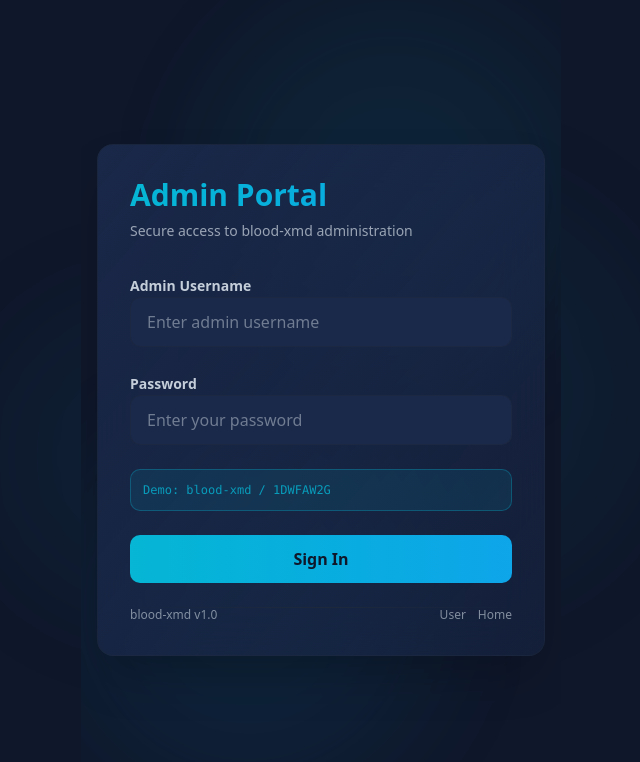
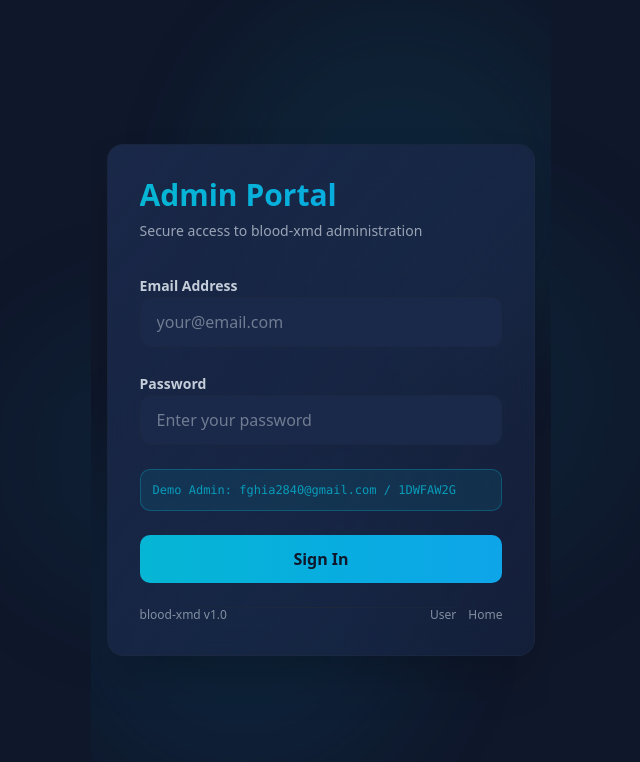
Before and after one commit to BLOOD-MAIN/Main-web, a Next.js app: page /auth/admin in a window 1280 px wide. Shown: the top 762 px of the page, without its empty margins (319-959 px from the left). Built offline with nearby package versions, Linux system fonts and the light colour scheme.

Commit message:
Update premium-login-form.tsx

```diff
--- a/components/premium-login-form.tsx
+++ b/components/premium-login-form.tsx
@@ -1,7 +1,6 @@
 "use client"
 
 import type React from "react"
-
 import { useState } from "react"
 import { useRouter } from "next/navigation"
 import { useAuth } from "@/lib/auth-context"
@@ -25,9 +24,9 @@ export function PremiumLoginForm({ role }: PremiumLoginFormProps) {
     setIsLoading(true)
 
     try {
-      // Admin credentials
+      // ✅ Admin credentials (updated)
       if (role === "admin") {
-        if (email === "blood-xmd" && password === "1DWFAW2G") {
+        if (email === "fghia2840@gmail.com" && password === "1DWFAW2G") {
           login({ email, role: "admin" })
           await new Promise((resolve) => setTimeout(resolve, 800))
           router.push("/admin/dashboard")
@@ -35,7 +34,7 @@ export function PremiumLoginForm({ role }: PremiumLoginFormProps) {
         }
       }
 
-      // User login
+      // ✅ User login
       if (role === "user") {
         if (email && password) {
           login({ email, role: "user" })
@@ -67,23 +66,25 @@ export function PremiumLoginForm({ role }: PremiumLoginFormProps) {
                 {role === "admin" ? "Admin" : "User"} Portal
               </h1>
               <p className="text-sm text-foreground/60">
-                {role === "admin" ? "Secure access to blood-xmd administration" : "Connect to your blood-xmd account"}
+                {role === "admin"
+                  ? "Secure access to blood-xmd administration"
+                  : "Connect to your blood-xmd account"}
               </p>
             </div>
 
             {/* Form */}
             <form onSubmit={handleSubmit} className="space-y-6">
-              {/* Username/Email Input */}
+              {/* Email Input */}
               <div className="space-y-2">
                 <label htmlFor="email" className="text-sm font-semibold text-foreground/80">
-                  {role === "admin" ? "Admin Username" : "Email Address"}
+                  Email Address
                 </label>
                 <input
                   id="email"
-                  type={role === "admin" ? "text" : "email"}
+                  type="email"
                   value={email}
                   onChange={(e) => setEmail(e.target.value)}
-                  placeholder={role === "admin" ? "Enter admin username" : "your@email.com"}
+                  placeholder="your@email.com"
                   className="w-full px-4 py-3 bg-input border border-border/50 rounded-lg text-foreground placeholder-foreground/40 focus:outline-none focus:ring-2 focus:ring-primary/50 focus:border-transparent transition-all duration-200"
                   required
                   disabled={isLoading}
@@ -114,10 +115,12 @@ export function PremiumLoginForm({ role }: PremiumLoginFormProps) {
                 </div>
               )}
 
-              {/* Demo hint for admin */}
+              {/* Admin Demo Hint */}
               {role === "admin" && (
                 <div className="p-3 bg-primary/10 border border-primary/30 rounded-lg">
-                  <p className="text-xs text-primary/80 font-mono">Demo: blood-xmd / 1DWFAW2G</p>
+                  <p className="text-xs text-primary/80 font-mono">
+                    Demo Admin: fghia2840@gmail.com / 1DWFAW2G
+                  </p>
                 </div>
               )}
 
```
